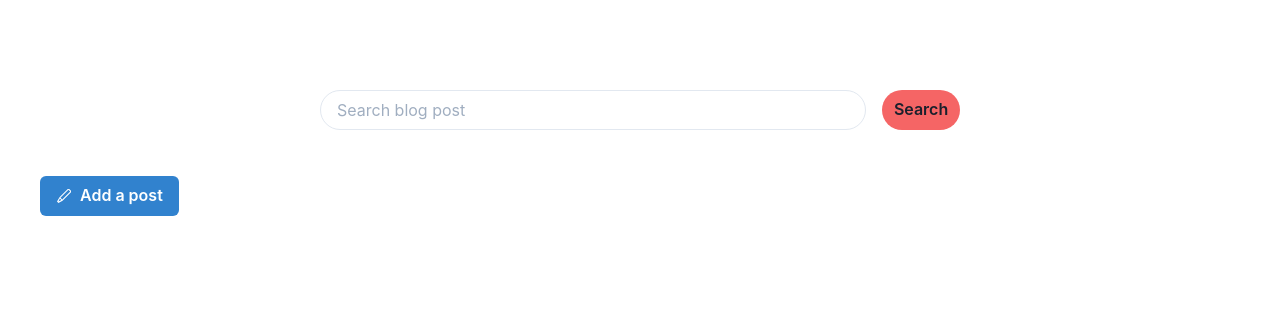
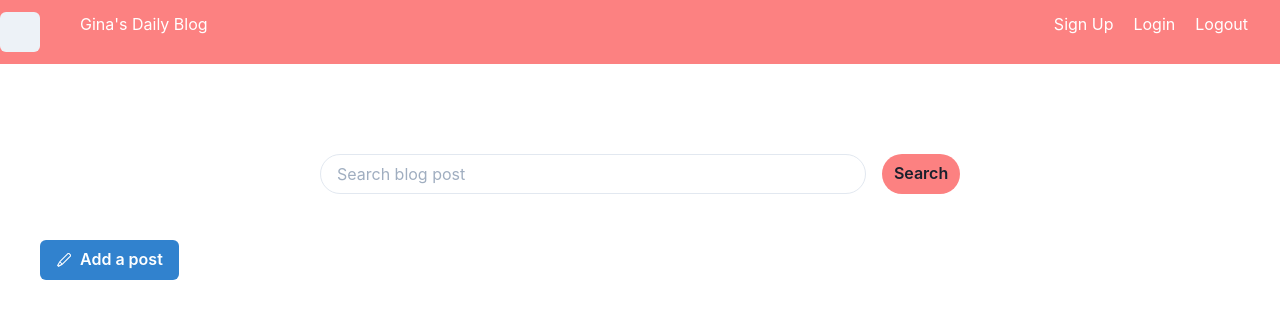
Before and after one commit to gadzorgenu/blog-app, a React (Create React App) app in the folder Client/: page /post in a window 1280 px wide. Shown: the top 318 px of the page. Built offline with nearby package versions, Linux system fonts and the light colour scheme; no server answers.

Commit message:
Added a navBar and SideMenu

```diff
--- /dev/null
+++ b/Client/src/components/NavBar.js
@@ -0,0 +1,25 @@
+import React from 'react'
+import {Box, Link, Flex,List, Text, Spacer} from '@chakra-ui/react'
+import SideBar from './SideBar'
+
+const NavBar = ()  => {
+    return (
+        <Box bg='red.300'color='white' py={3}>
+            <List>
+                <Flex>
+                    <SideBar/>
+                    <Text pl={10} > Gina's Daily Blog</Text>
+                    <Spacer/>
+                    <Flex  pr={8}>
+                        <Link href='/signup' >Sign Up</Link>
+                        <Link href='/login' ml={5}>Login</Link>
+                        <Link href='/login'  ml={5}>Logout</Link>
+                    </Flex>
+                </Flex>
+
+            </List>
+        </Box>
+    )
+}
+
+export default NavBar
--- /dev/null
+++ b/Client/src/components/SideBar.js
@@ -0,0 +1,38 @@
+import React,{useState} from 'react'
+import {
+  Drawer,
+  DrawerBody,
+  DrawerOverlay,
+  DrawerContent,
+  DrawerCloseButton,
+  Button,
+  Box,
+  Avatar,
+  useDisclosure,
+  Link
+} from '@chakra-ui/react'
+const SideBar = () => {
+    const {isOpen,onOpen, onClose } = useDisclosure()
+    const [placement, setPlacement] = useState('left')
+
+    return (
+       <>
+        <Button onClick={onOpen}>
+        </Button>
+        <Drawer placement={placement} isOpen={isOpen} onClose={onClose}>
+            <DrawerOverlay/>
+            <DrawerCloseButton/>
+            <DrawerContent>
+                <DrawerBody>
+                    <Box m='auto'>
+                    <Avatar size='lg' src='../assets/profile.jpeg' name='Georgina Adzorgenu' />
+                    </Box>
+                    <Link href='/login' ml={5} pt='50px'>Logout</Link>
+                </DrawerBody>
+            </DrawerContent>
+        </Drawer>
+       </>
+    )
+}
+
+export default SideBar
--- a/Client/src/pages/Posts.js
+++ b/Client/src/pages/Posts.js
@@ -2,6 +2,7 @@ import React, {useContext, useState} from 'react'
 import axios from 'axios'
 import {Box, Button, Heading, Flex, Input} from '@chakra-ui/react'
 import AddPost from '../components/Modals/AddPostModal'
+import NavBar from '../components/NavBar'
 import {BlogContext} from '../context/blogContext'
 
 const Posts = () => {
@@ -12,10 +13,11 @@ const Posts = () => {
     return(
 
     <Box>
+        <NavBar/>
         <Box mt='90px' mb='30px'>
         <Flex m='auto'  h={{md: '40%'}} w={{md:'50%'}}>
             <Input placeholder='Search blog post' rounded='30px'/>
-            <Button rounded='30px' bg='red.400' ml={4}>Search</Button>
+            <Button rounded='30px' bg='red.300' ml={4}>Search</Button>
         </Flex>
         </Box>
         <Box pl='20px'>
--- a/Client/src/router.js
+++ b/Client/src/router.js
@@ -9,7 +9,7 @@ const Router = ()=> {
                 <Route path='/login' component={Pages.Login}/>
                 <Route path='/signup' component={Pages.SignUp} />
                 <Route path='/post' component={Pages.Post} />
-                <Redirect from='*' to='login'/>
+                <Redirect from='*' to='/'/>
             </Switch>
         </React.Suspense>
     )
```
Also changed, not shown: Client/src/assets/profile.jpeg (added).
